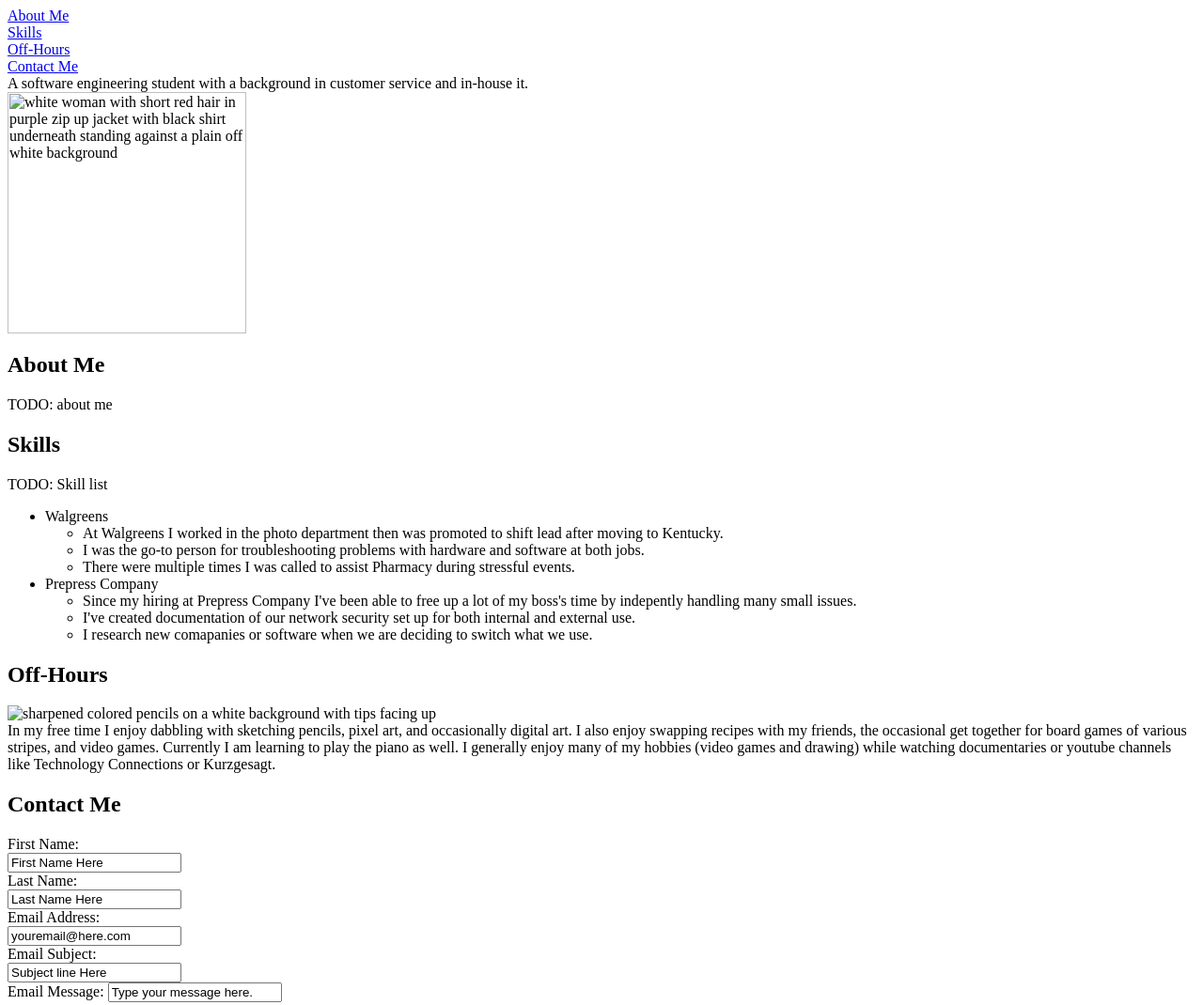
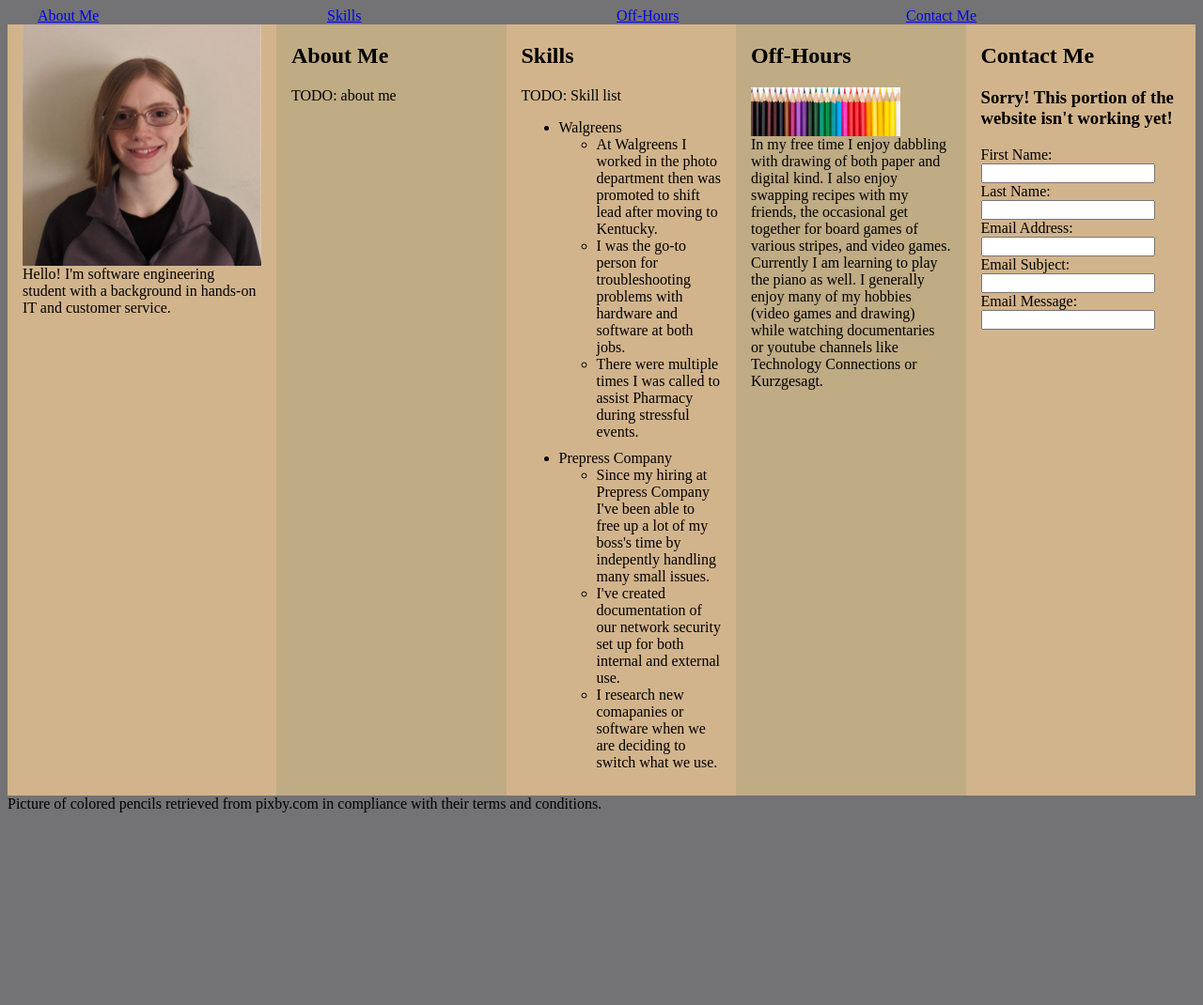
Before and after one commit to Xophin/personal-webpage, a plain HTML site: page index.html in a window 1280 px wide. Shown: the top 1070 px of the page at 94% size. After the commit the page ends 873 px from the top, so only its background shows below. Drawn offline with Linux system fonts and the light colour scheme.

Commit message:
Updates
added more css, added flexbox, fixed issue with colored pencil picture, playing around with background colors and nailing in those assignment requirements.

```diff
--- a/index.html
+++ b/index.html
@@ -3,6 +3,78 @@
 	<head>
 		<title>Pepper Pepper Pepper</title>
 		<meta name="viewport" content="width=device-width, initial-scale=1.0">
+		<style>
+			section {
+			 display: flex;
+			 flex: 200;
+			 flex-direction: row;
+			 flex-wrap: wrap;
+			}
+
+			div {
+			 flex: 1;
+			}
+
+			.menu {
+			 display: flex;
+			 flex-direction: row;
+			 align-items: center;
+			 justify-content: space-around;
+			}
+
+			/* Non-Flex stuff */
+			body {
+			 background-color: #737274;
+			}
+			.section1 {
+			 background-color: tan;
+			}
+			.section2 {
+			 background-color: #BFAB84;
+			}
+
+			#menuitem {
+			 background-color: #F1EDD6;
+			 padding: 15px 25px;
+			 text-align: center;
+			 text-decoration: none;
+			}
+
+			.lastli {
+			 padding-bottom: 10px;
+			}
+
+			footer{
+			 /* TODO: make text smaller */
+			}
+
+			div {
+			 padding-left: 1em;
+			 padding-right: 1em;
+			}
+
+			/* Size specific alterations */
+			@media screen and (max-width: 600px) {
+			  /* for mobile phones */
+			  body {
+			   background-color: #C1DBAE;
+			  }
+			}
+
+			@media screen and (max-width: 900px) and (min-width:600px){
+			/* for tablets */
+			 #intro {
+			  /* TODO: change background color */
+			 }
+			}
+
+			@media screen and (min-width: 900px) {
+			/* for desktop monitors */
+			 .footer{
+			  background-color: green;
+			 }
+			}
+		</style>
 	</head>
 	<body>
 		<div class="menu">
@@ -11,11 +83,10 @@
 				<div class="menuitem"><a href="Hobbies">Off-Hours</a></div>
 				<div class="menuitem"><a href="Contact Me">Contact Me</a></div>
 		</div>
+		<section>
 			<div class="section1" id="intro">
-			<article>A software engineering student with a background in customer service and in-house it.
-			</article>
-				<img src="assets/img/smallbadheadshotsmaller.jpg" alt="white woman with short red hair in purple zip up jacket with black shirt underneath standing against a plain off white background" style="width:254px;height:257px;">
-
+				<img src="assets/img/smallbadheadshotsmaller.jpg" alt="In front of a white background stands a white woman with short red hair in purple zip up jacket with black shirt underneath the jacket" style="width:254px;height:257px;" float: right;>
+				<article float: left;>Hello! I'm software engineering student with a background in hands-on IT and customer service.</article>
 			</div>
 			<div class="section2">
 				<h2 id="bio">About Me</h2>
@@ -26,43 +97,47 @@
 				<h2 id="Skills">Skills</h2>
 				<article>TODO: Skill list</article>
 				<ul class="verticle">
-				<li>Walgreens</li>
+					<li class="outerlist">Walgreens</li>
 						<ul>
 							<li>At Walgreens I worked in the photo department then was promoted to shift lead after moving to Kentucky.</li>
 							<li>I was the go-to person for troubleshooting problems with hardware and software at both jobs.</li>
-						<li>There were multiple times I was called to assist Pharmacy during stressful events.</li>
+							<li class="lastli">There were multiple times I was called to assist Pharmacy during stressful events.</li>
 						</ul>
-				<li>Prepress Company</li>
+					<li class="outerlist">Prepress Company</li>
 						<ul>
 							<li>Since my hiring at Prepress Company I've been able to free up a lot of my boss's time by indepently handling many small issues.</li>
 							<li>I've created documentation of our network security set up for both internal and external use.</li>
-						<li>I research new comapanies or software when we are deciding to switch what we use.</li>
+							<li class="lastli">I research new comapanies or software when we are deciding to switch what we use.</li>
 				</ul>
 			</div>
 			<div class="section2">
 				<h2 id="Hobbies">Off-Hours</h2>
 				<picture>
-				<img src="images/colored-pencils-g9c5bec6d2_1920" alt="sharpened colored pencils on a white background with tips facing up">
+					<img src="assets/img/colored-pencils-g9c5bec6d2_1920_cropped.jpg" alt="Several sharpened colored pencils on a white background with tips facing up" width="75%">
 				</picture>
-			<article>In my free time I enjoy dabbling with sketching pencils, pixel art, and occasionally digital art. I also enjoy swapping recipes with my friends, the occasional get together for board games of various stripes, and video games. Currently I am learning to play the piano as well. I generally enjoy many of my hobbies (video games and drawing) while watching documentaries or youtube channels like Technology Connections
+				<article>In my free time I enjoy dabbling with drawing of both paper and digital kind. I also enjoy swapping recipes with my friends, the occasional get together for board games of various stripes, and video games. Currently I am learning to play the piano as well. I generally enjoy many of my hobbies (video games and drawing) while watching documentaries or youtube channels like Technology Connections
 				or Kurzgesagt.</article>
 			</div>
 			<div class="section1">
 				<h2 id="Contact Me">Contact Me</h2>
+				<h3>Sorry! This portion of the website isn't working yet!
+				</h3>
 				<form>
 					<label for="fname">First Name:</label><br>
-				<input type="text" id="fname" name="Fname" value="First Name Here"><br>
+					<input type="text" id="fname" name="Fname"><br>
 					<label for="lnname">Last Name:</label><br>
-				<input type="text" id="lname" name="Lname" value="Last Name Here"><br>
+					<input type="text" id="lname" name="Lname"><br>
 					<label for="semail">Email Address:</label><br>
-				<input type="email" id="semail" name="semail" value="youremail@here.com"><br>
+					<input type="email" id="semail" name="semail"><br>
 					<label for="subject">Email Subject:</label><br>
-				<input type="text" id="subject" name="Subject" value="Subject line Here"><br>
-				<label for="message">Email Message:</label>
-				<input type="text" id="message" name="Message" value="Type your message here."><br><br>
+					<input type="text" id="subject" name="Subject"><br>
+					<label for="message">Email Message:</label><br>
+					<input type="text" id="message" name="Message"><br><br>
 				</form>
-			<article>Sorry! This portion of the website isn't working yet!
-			</article>
 			</div>
+		</section>
 	</body>
+	<footer>
+		<article>Picture of colored pencils retrieved from pixby.com in compliance with their terms and conditions.</article>
+	</footer>
 </html>
```
Also changed, not shown: assets/img/colored-pencils-g9c5bec6d2_1920.jpg (added), assets/img/colored-pencils-g9c5bec6d2_1920_cropped.jpg (added), assets/img/smallbadheadshot.jpg (added), assets/img/smallbadheadshotsmaller.jpg (added). Lines whose indentation alone changed are shown as unchanged.
